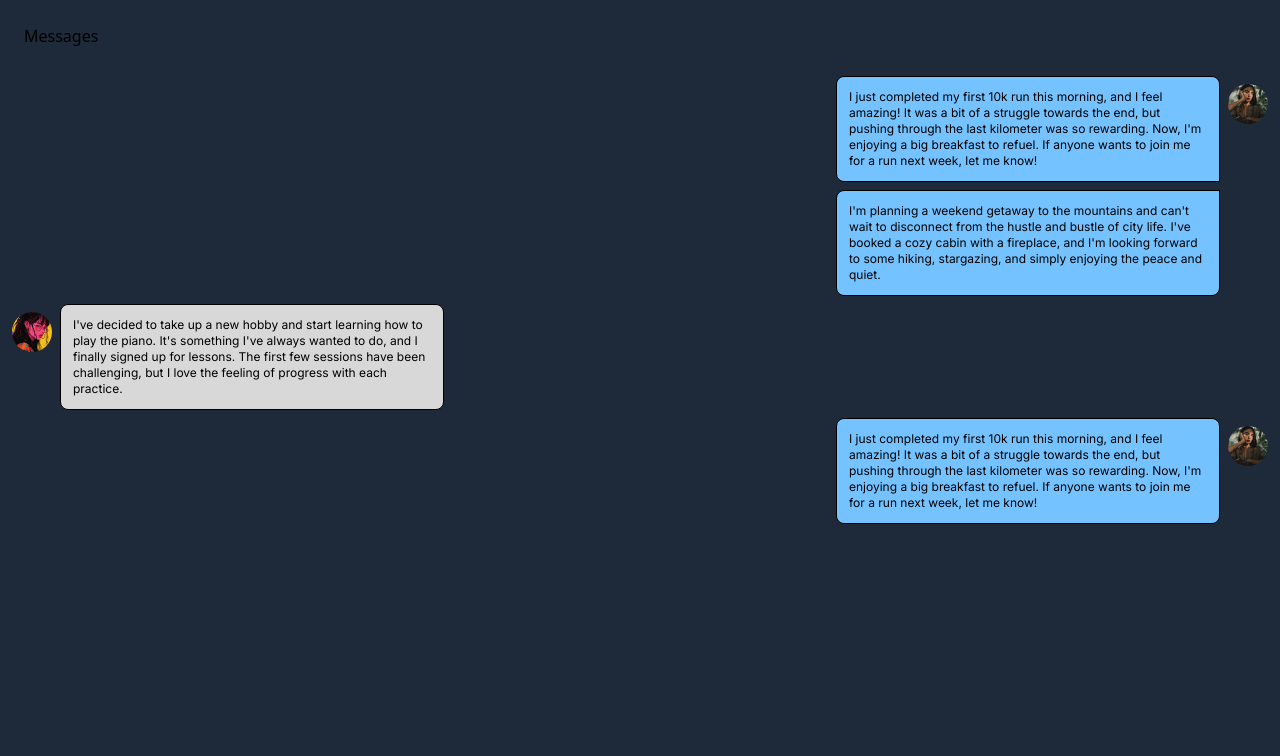
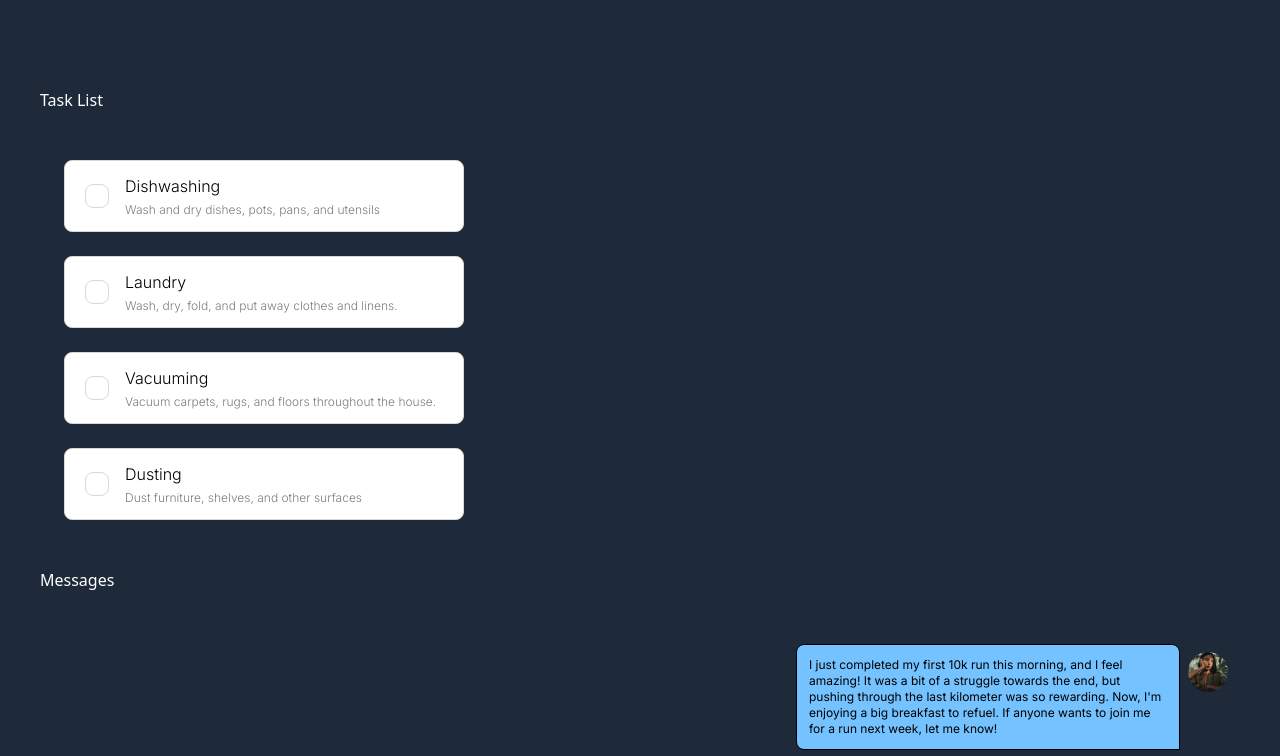
Before and after one commit to williamldennis/f2-styling, a React (Vite) app: page / in a window 1280 px wide. Shown: the top 756 px of the page. Built offline with nearby package versions, Linux system fonts and the light colour scheme; a web font is replaced by a local one.

Commit message:
uncommented tasks

```diff
--- a/src/App.tsx
+++ b/src/App.tsx
@@ -5,11 +5,11 @@ import MessageList from './components/MessageList';
 function App() {
   return (
     <>
-      <div className='bg-gray-800 h-screen w-screen absolute flex justify-center'>
+      <div className='bg-gray-800 p-10 w-screen absolute flex justify-center'>
         <div className='w-full'>
-          {/* <div className='m-6'>Task List</div>
-          <TaskList /> */}
-          <div className='m-6'>Messages</div>
+          <div className='mb-12 mt-12 text-white'>Task List</div>
+          <TaskList />
+          <div className='mb-12 mt-12 text-white'>Messages</div>
           <MessageList />
         </div>
       </div>
```
